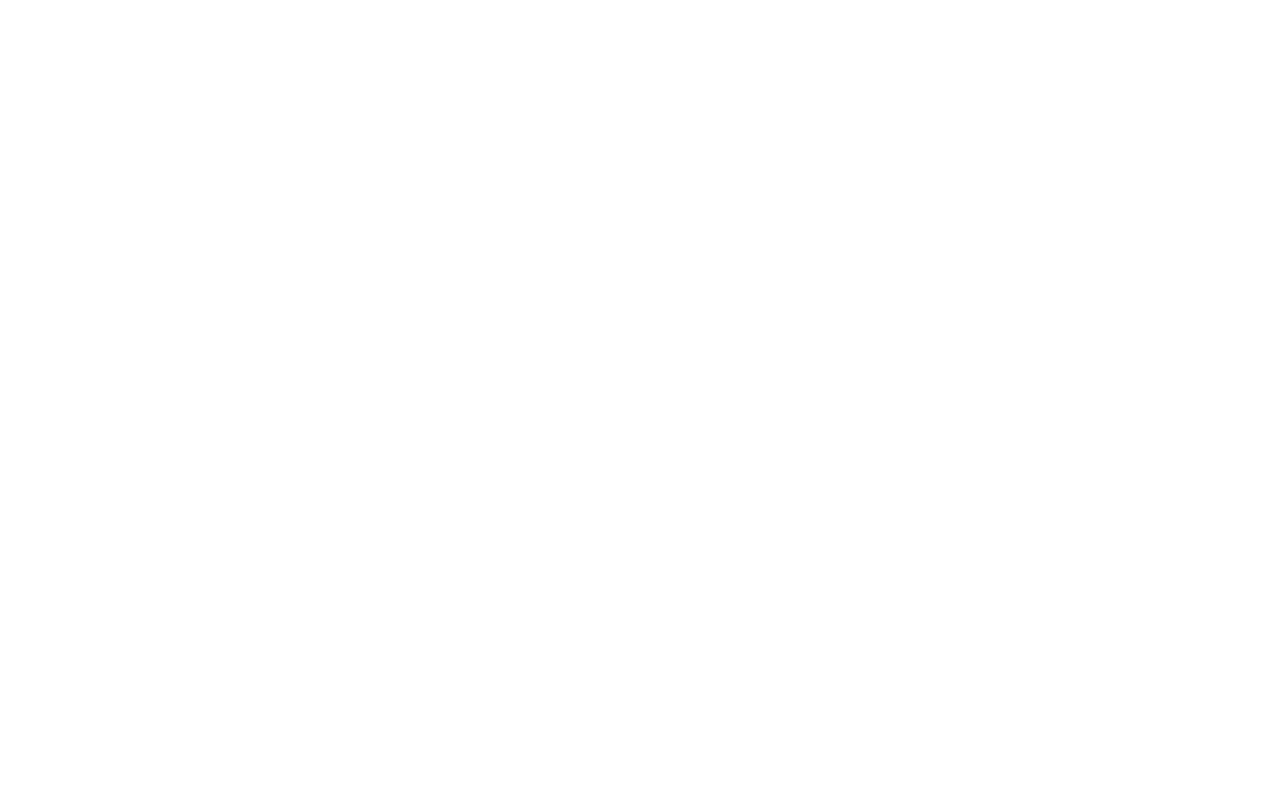
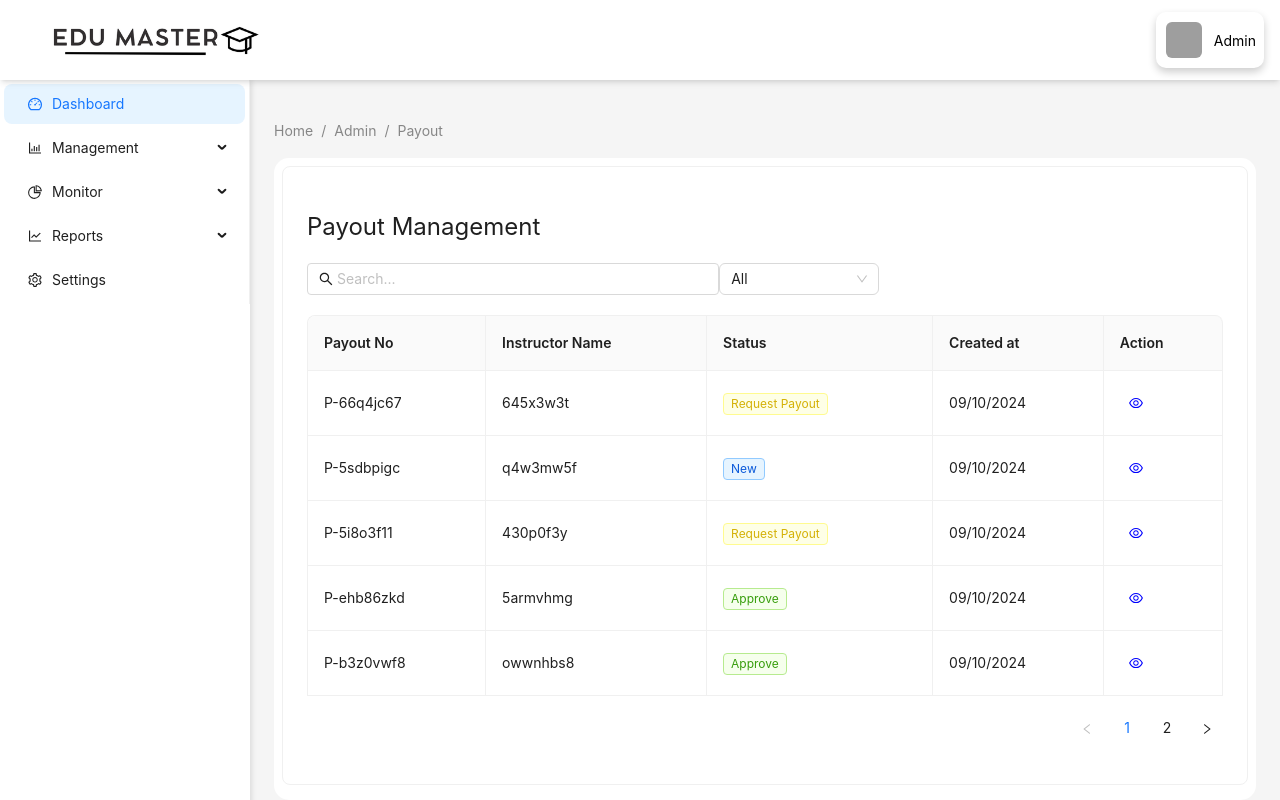
Before and after one commit to TEAM03-OJTPASSED/EduMaster_FinalProject_Team03_React12, a React (Vite) app: page /admin/payout in a window 1280 px wide. Before the commit this address had no page. Built offline with nearby package versions, Linux system fonts and the light colour scheme; sample sign-in values are in the browser's storage; grey boxes are pictures that could not be loaded.

Commit message:
add payout management

```diff
--- a/src/App.tsx
+++ b/src/App.tsx
@@ -45,6 +45,7 @@
 import InstructorReview from "./pages/InstructorDashboard/InstructorReview";
 import InstructorSetting from "./pages/InstructorDashboard/InstructorSetting";
 import ForgotPasswordPage from "./pages/AuthPage/ForgotPasswordPage";
+import PayoutManagement from "./pages/AdminDashboard/payoutManagement";
 
 function App() {
   return (
@@ -94,6 +95,7 @@
                 <Route path="users" element={<UserManagement />} />
                 <Route path="request-management" element={<RequestUser />} />
                 <Route path="categories" element={<CategoryManagement />} />
+                <Route path="payout" element={<PayoutManagement />} />
                 <Route path="all-courses" element={<AllCourse />}>
                   <Route index element={<CourseList />} />
                   <Route path="session" element={<SessionList />} />
--- a/src/pages/AdminDashboard/payoutManagement.tsx
+++ b/src/pages/AdminDashboard/payoutManagement.tsx
@@ -14,7 +14,7 @@
 import dayjs from "dayjs";
 import { InputSearchProps } from "../../hooks/useDebounce";
 
-const CourseList: React.FC = () => {
+const PayoutManagement: React.FC = () => {
   const [isModalVisible, setIsModalVisible] = useState(false);
   const [selectedCourse, setSelectedCourse] = useState<Payout | null>(null);
 
@@ -182,4 +182,4 @@
   );
 };
 
-export default CourseList;
+export default PayoutManagement;
```
